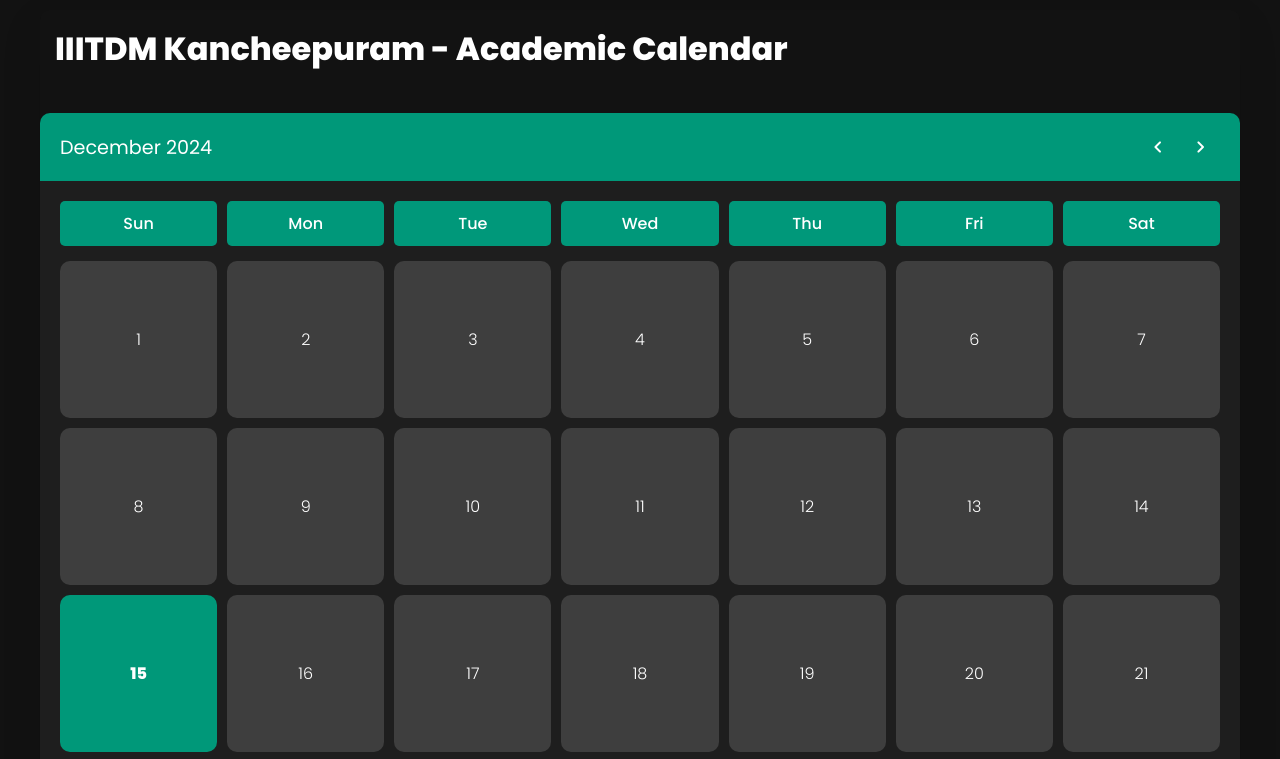
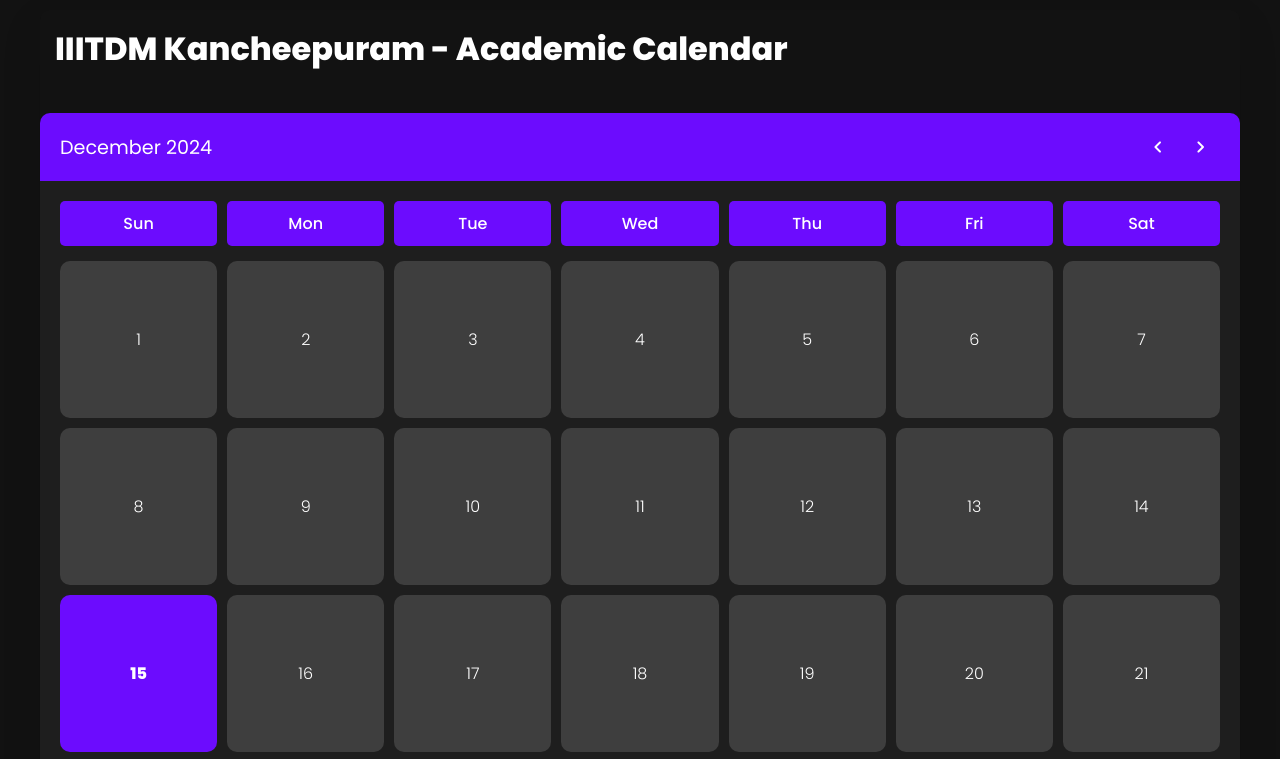
Before and after one commit to pengeon1/academic-calendar, a plain HTML site: page index.html in a window 1280 px wide. Shown: the top 759 px of the page. Drawn offline with nearby package versions, Linux system fonts and the light colour scheme.

Commit message:
Update style.css

```diff
--- a/style.css
+++ b/style.css
@@ -32,7 +32,7 @@ body {
 
 .wrapper header {
   border-radius: 10px 10px 0 0;
-  background-color: #009879;
+  background-color: #6c0cfe;
   display: flex;
   justify-content: space-between;
   align-items: center;
@@ -64,7 +64,7 @@ header .icons span {
 }
 
 header .icons span:hover {
-  background: #00876cc7;
+  background: #5202ca9f;
 }
 
 .calendar {
@@ -83,7 +83,7 @@ header .icons span:hover {
 .calendar .weeks li {
   text-align: center;
   font-weight: 500;
-  background: #00987a;
+  background: #6c0cfe;
   color: white;
   padding: 10px 0;
   margin-bottom: 15px;
@@ -119,7 +119,7 @@ header .icons span:hover {
 
 .days li.active {
   font-weight: bolder;
-  background-color: #009879;
+  background-color: #6c0cfe;
   color: #ffffff;
 }
 
```
